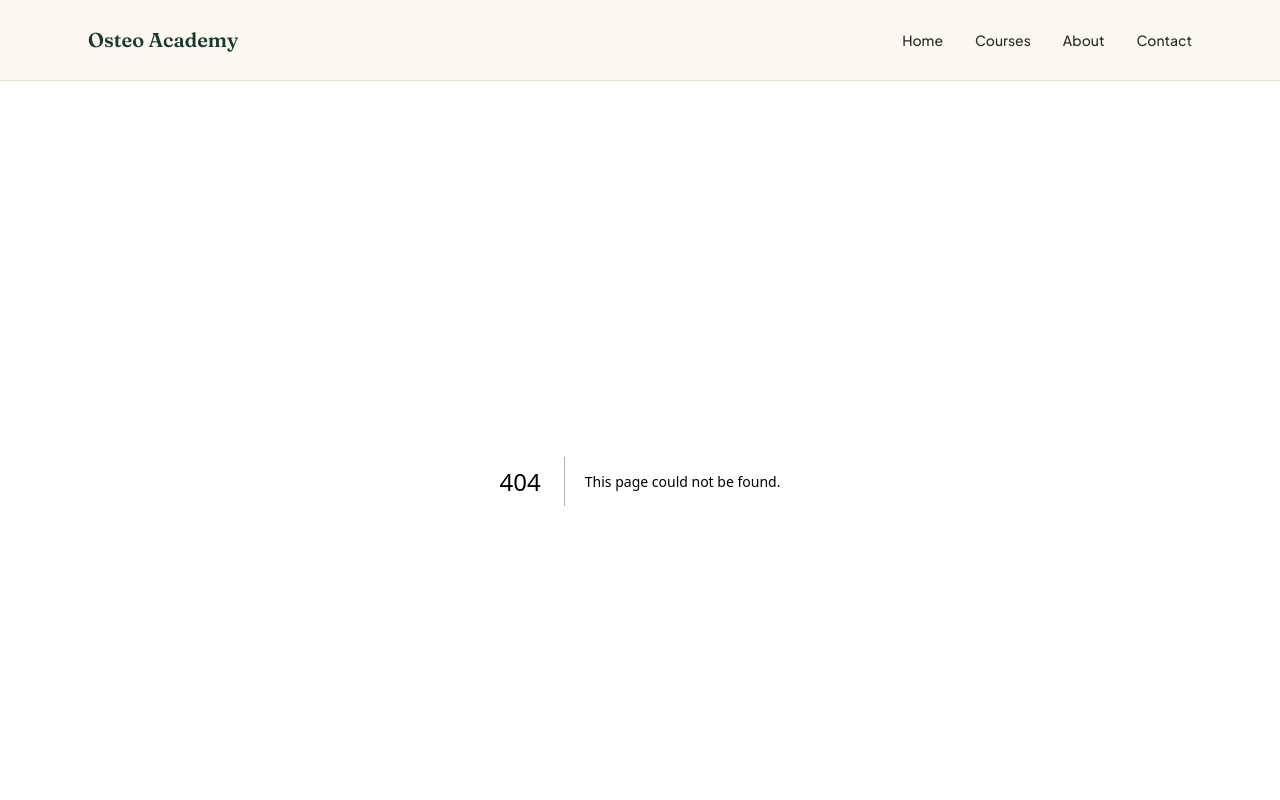
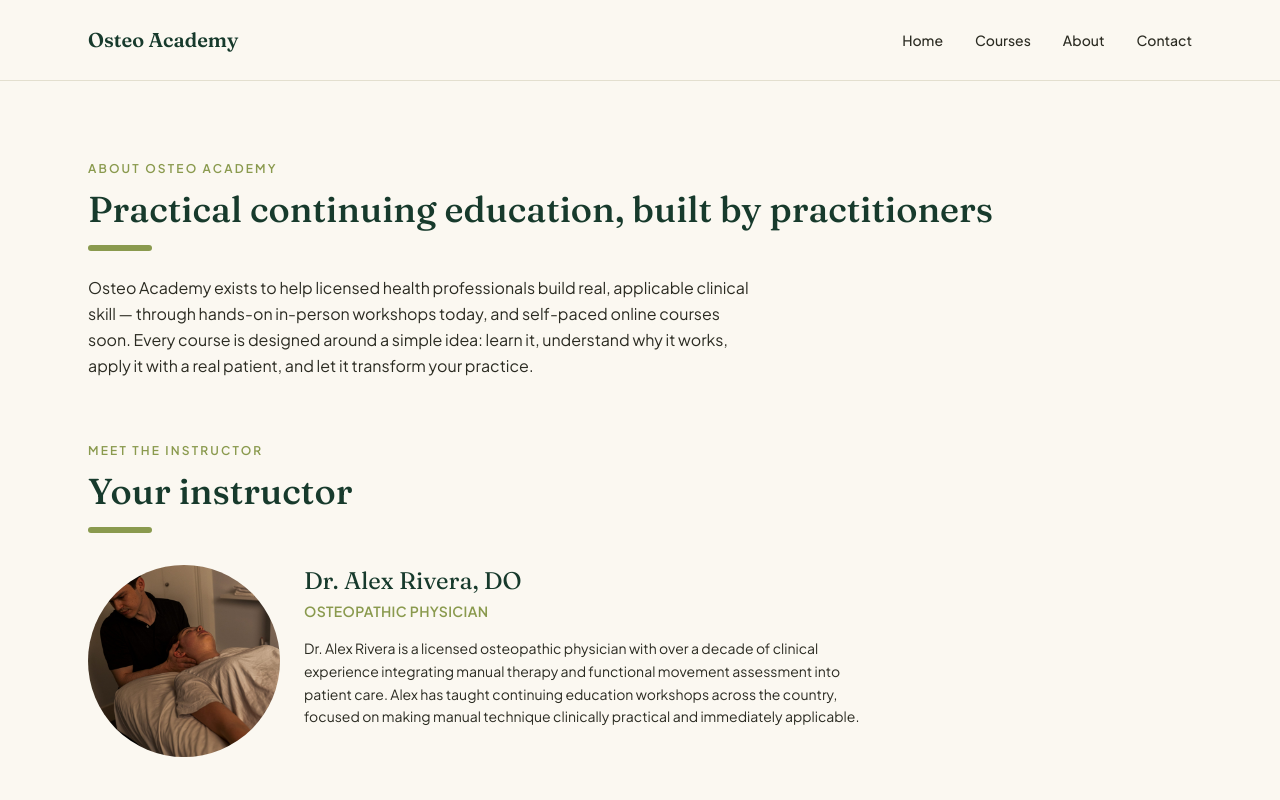
Before and after one commit to xyncosam/osteoacademy, a Next.js app: page /about in a window 1280 px wide. Before the commit this address had no page. Shown: the top 800 px of the page. Built offline with nearby package versions, Linux system fonts and the light colour scheme.

Commit message:
feat: build the About page

```diff
--- /dev/null
+++ b/app/about/page.tsx
@@ -0,0 +1,29 @@
+import { Container } from '@/components/ui/Container'
+import { SectionHeading } from '@/components/ui/SectionHeading'
+import { InstructorProfile } from '@/components/about/InstructorProfile'
+import { getFeaturedCourse } from '@/lib/courses'
+
+export default function AboutPage() {
+  const { instructor } = getFeaturedCourse()
+
+  return (
+    <main className="py-20">
+      <Container>
+        <SectionHeading eyebrow="About Osteo Academy" title="Practical continuing education, built by practitioners" />
+        <p className="mt-6 max-w-2xl font-body text-base leading-relaxed text-ink-900">
+          Osteo Academy exists to help licensed health professionals build real, applicable clinical skill — through
+          hands-on in-person workshops today, and self-paced online courses soon. Every course is designed around a
+          simple idea: learn it, understand why it works, apply it with a real patient, and let it transform your
+          practice.
+        </p>
+
+        <div className="mt-16">
+          <SectionHeading eyebrow="Meet the Instructor" title="Your instructor" />
+          <div className="mt-8">
+            <InstructorProfile instructor={instructor} />
+          </div>
+        </div>
+      </Container>
+    </main>
+  )
+}
--- /dev/null
+++ b/components/about/InstructorProfile.tsx
@@ -0,0 +1,19 @@
+import Image from 'next/image'
+import type { Instructor } from '@/lib/types'
+
+export function InstructorProfile({ instructor }: { instructor: Instructor }) {
+  return (
+    <div className="flex flex-col gap-6 md:flex-row md:items-start">
+      <div className="relative h-48 w-48 shrink-0 overflow-hidden rounded-full">
+        <Image src={instructor.photo} alt={instructor.name} fill className="object-cover" />
+      </div>
+      <div>
+        <h3 className="font-display text-2xl text-forest-900">{instructor.name}</h3>
+        <p className="mt-1 font-body text-sm font-semibold uppercase tracking-wide text-sage-500">
+          {instructor.credentials}
+        </p>
+        <p className="mt-4 max-w-xl font-body text-sm leading-relaxed text-ink-900">{instructor.bio}</p>
+      </div>
+    </div>
+  )
+}
```
Also changed, not shown: 1 other file (tests, documents, lock files or other folders).
